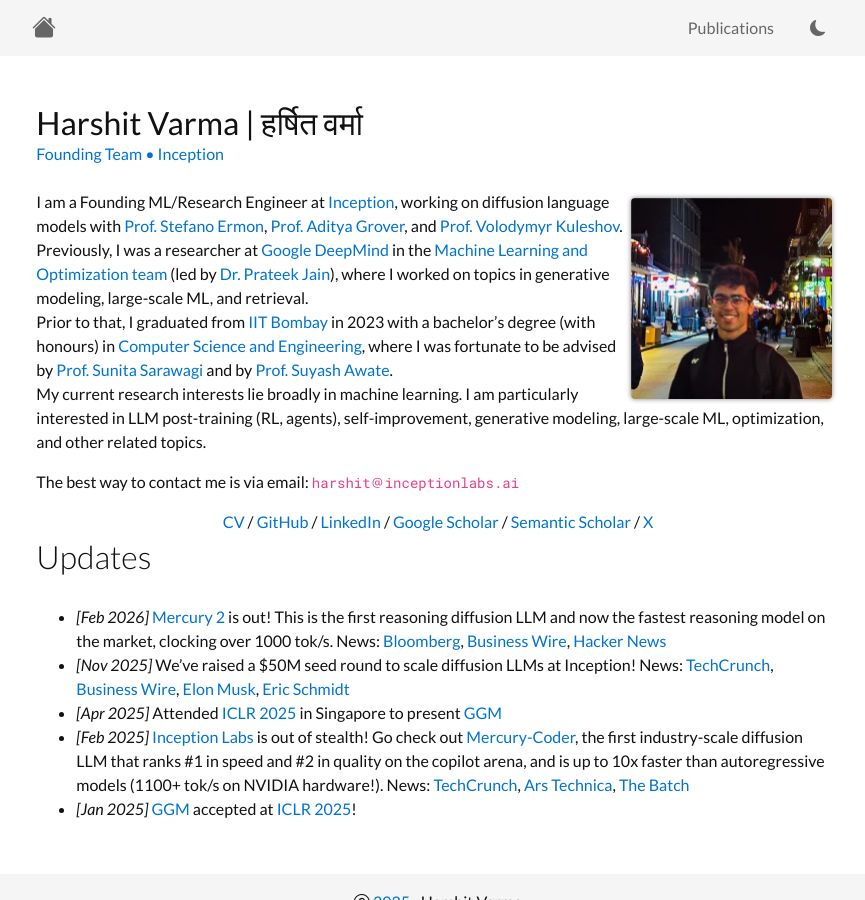
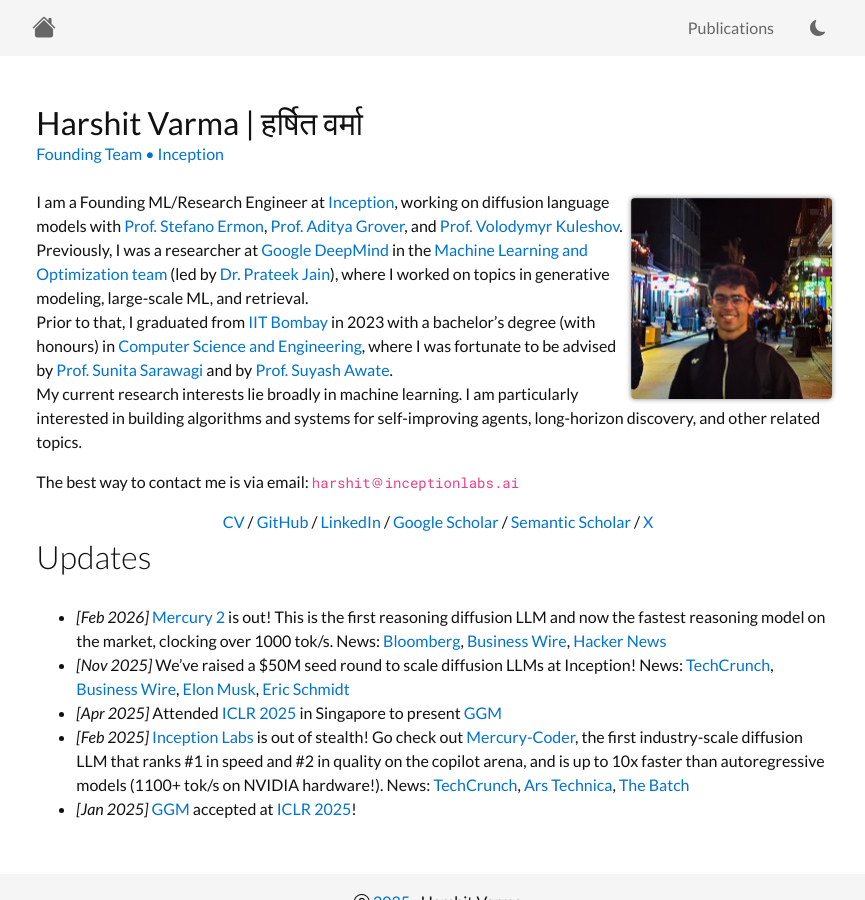
Before and after one commit to hrshtv/hrshtv.github.io, a Jekyll site: the page built from index.html, in a window 1280 px wide and 900 px high. Shown: the whole window, without its empty margins (202-1067 px from the left). Built offline with Jekyll 4.4.1, drawn with Linux system fonts in a browser that asks for light colours; nearby versions of some CDN libraries.

Commit message:
Refine research interests in about_content.md
Updated research interests to focus on self-improving agents and long-horizon discovery.

```diff
--- a/_includes/about_content.md
+++ b/_includes/about_content.md
@@ -1,5 +1,5 @@
 I am a Founding ML/Research Engineer at [Inception](https://www.inceptionlabs.ai/), working on diffusion language models with [Prof. Stefano Ermon](https://cs.stanford.edu/~ermon/), [Prof. Aditya Grover](https://aditya-grover.github.io/), and [Prof. Volodymyr Kuleshov](https://www.cs.cornell.edu/~kuleshov/). Previously, I was a researcher at [Google DeepMind](https://deepmind.google/) in the [Machine Learning and Optimization team](https://research.google/teams/india-research-lab/) (led by [Dr. Prateek Jain](https://www.prateekjain.org/)), where I worked on topics in generative modeling, large-scale ML, and retrieval.
 Prior to that, I graduated from [IIT Bombay](http://www.iitb.ac.in/) in 2023 with a bachelor's degree (with honours) in [Computer Science and Engineering](https://www.cse.iitb.ac.in/), where I was fortunate to be advised by [Prof. Sunita Sarawagi](https://www.cse.iitb.ac.in/~sunita/) and by [Prof. Suyash Awate](https://www.cse.iitb.ac.in/~suyash/).
-My current research interests lie broadly in machine learning. I am particularly interested in LLM post-training (RL, agents), self-improvement, generative modeling, large-scale ML, optimization, and other related topics.
+My current research interests lie broadly in machine learning. I am particularly interested in building algorithms and systems for self-improving agents, long-horizon discovery, and other related topics.
 
 The best way to contact me is via email: <code>harshit<i class="bi bi-at"></i>inceptionlabs.ai</code>
```
